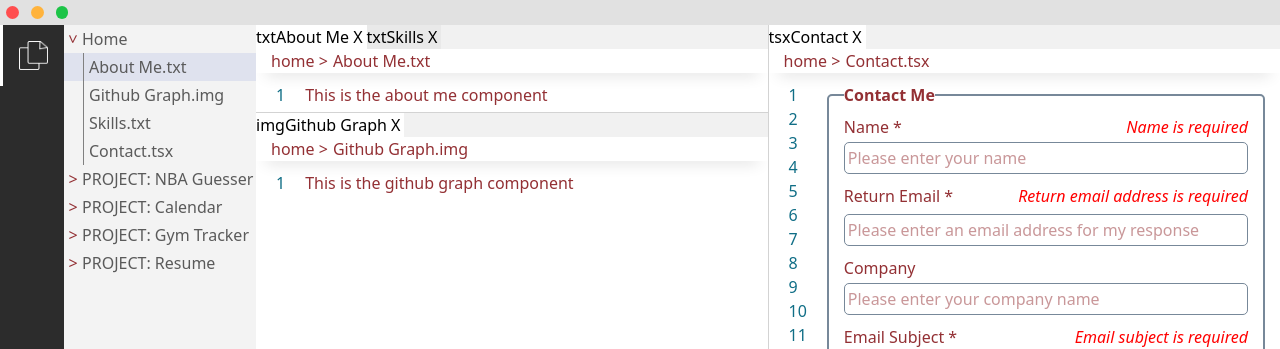
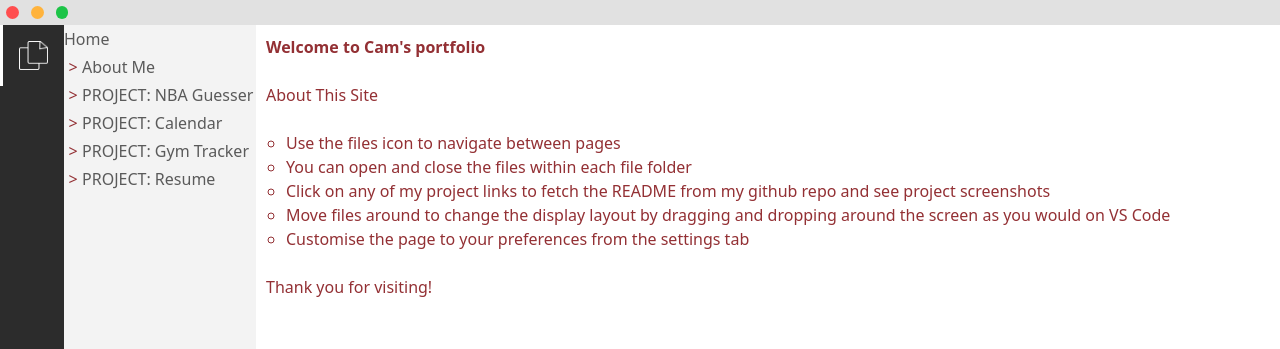
Before and after one commit to cammando016/2026-portfolio, a Next.js app in the folder 2026-portfolio/: page / in a window 1280 px wide. Shown: the top 349 px of the page. Built offline with nearby package versions, Linux system fonts and the light colour scheme; no server answers.

Commit message:
Restructure site navigation to put Landing component on home page, and previous home page content into dedicated About Me route

```diff
--- /dev/null
+++ b/2026-portfolio/app/about-me/page.tsx
@@ -0,0 +1,5 @@
+import MainContentSection from '../../components/MainContentSection';
+
+export default function Home() {
+  return <MainContentSection />
+}
--- a/2026-portfolio/app/page.tsx
+++ b/2026-portfolio/app/page.tsx
@@ -1,5 +1,5 @@
-import MainContentSection from '../components/MainContentSection';
+import Landing from '../components/contentComponents/Landing';
 
 export default function Home() {
-  return <MainContentSection />
+  return <Landing />
 }
--- a/2026-portfolio/components/Links.tsx
+++ b/2026-portfolio/components/Links.tsx
@@ -1,16 +1,23 @@
 'use client'
 import styles from '../styles/home-layout.module.scss';
-import globalStyles from '../styles/global.module.scss';
+import globalStyles from '../styles/global.module.scss'
 import SectionLinks from './SectionLinks';
 import { useHomeFileDataStore } from '../store/homeFileDataStore';
 import { getOrCreateProjectStore } from '../store/projectStoreRegistry';
 import { projectsConfig } from '../data/projectsConfig';
+import { usePathname, useRouter } from 'next/navigation';
 
 export default function Links () {
+    const router = useRouter();
+    const sectionPathname : string = usePathname();
+    const isActiveSection : boolean = sectionPathname === '/'
     return (
         <div className={styles.filesPane}>
 
-            <SectionLinks sectionName='Home' link='/' useStore={useHomeFileDataStore} />
+            <div onClick={() => router.push('/')} className={`${globalStyles.rowFlex} ${globalStyles.paddingTopBottom} ${!isActiveSection ? globalStyles.hover : ''}`}>
+                <button disabled={isActiveSection} onClick={() => router.push('/')} className={styles.linkText} >Home</button>
+            </div>
+            <SectionLinks sectionName='About Me' link='/about-me' useStore={useHomeFileDataStore} />
 
             {
                 projectsConfig.map(p => {
--- a/2026-portfolio/components/QuarterContent.tsx
+++ b/2026-portfolio/components/QuarterContent.tsx
@@ -24,7 +24,7 @@ export default function QuarterContent (props : Props) {
     //Get pathname to fill out file being viewed in quarter
     const pathname = usePathname();
     const pathnamePieces : string[] = pathname.split('/').slice(1);
-    if (pathnamePieces.length === 1) pathnamePieces[0] = 'home';
+    if (pathnamePieces.length === 1) pathnamePieces[0] = 'about me';
 
     const activeFile = props.quarterFiles.filter(f => f.activeFileInQuarter)[0];
     const needsGrow = !!activeFile?.screenshots;
```
